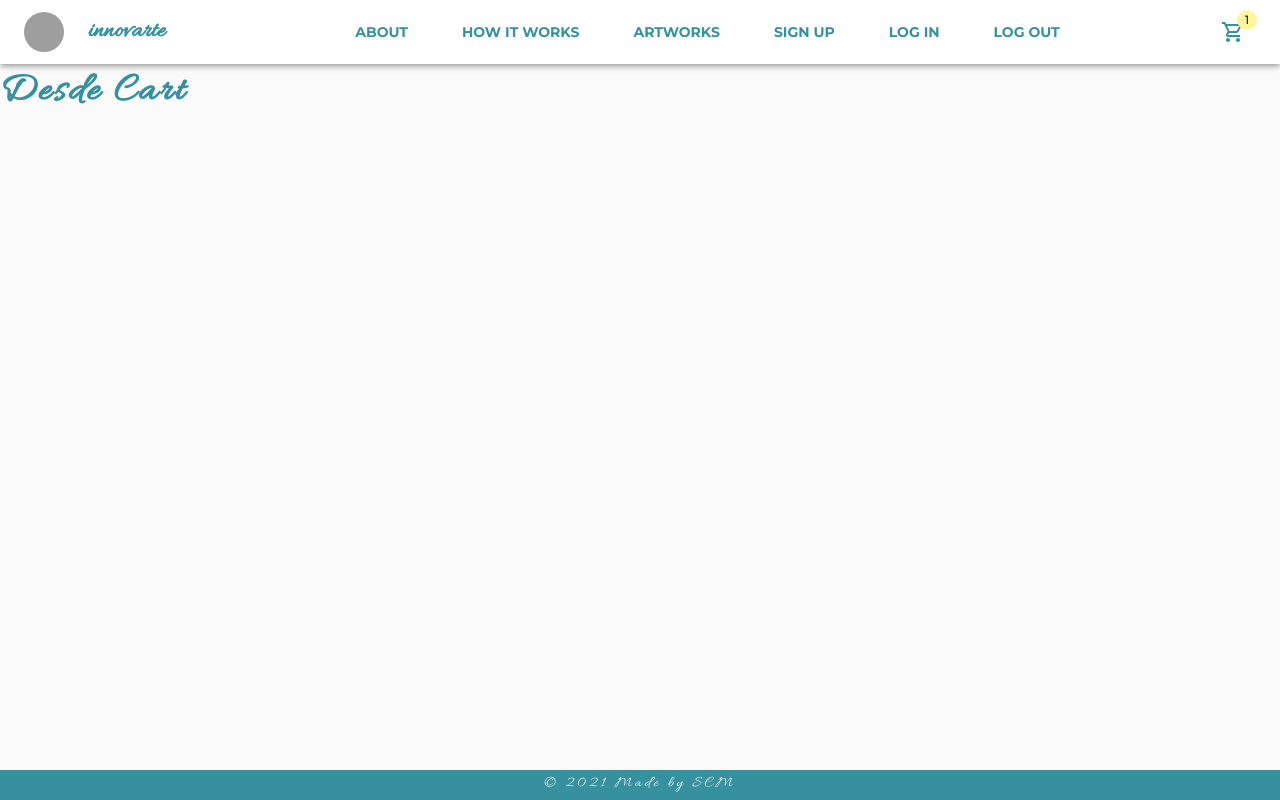
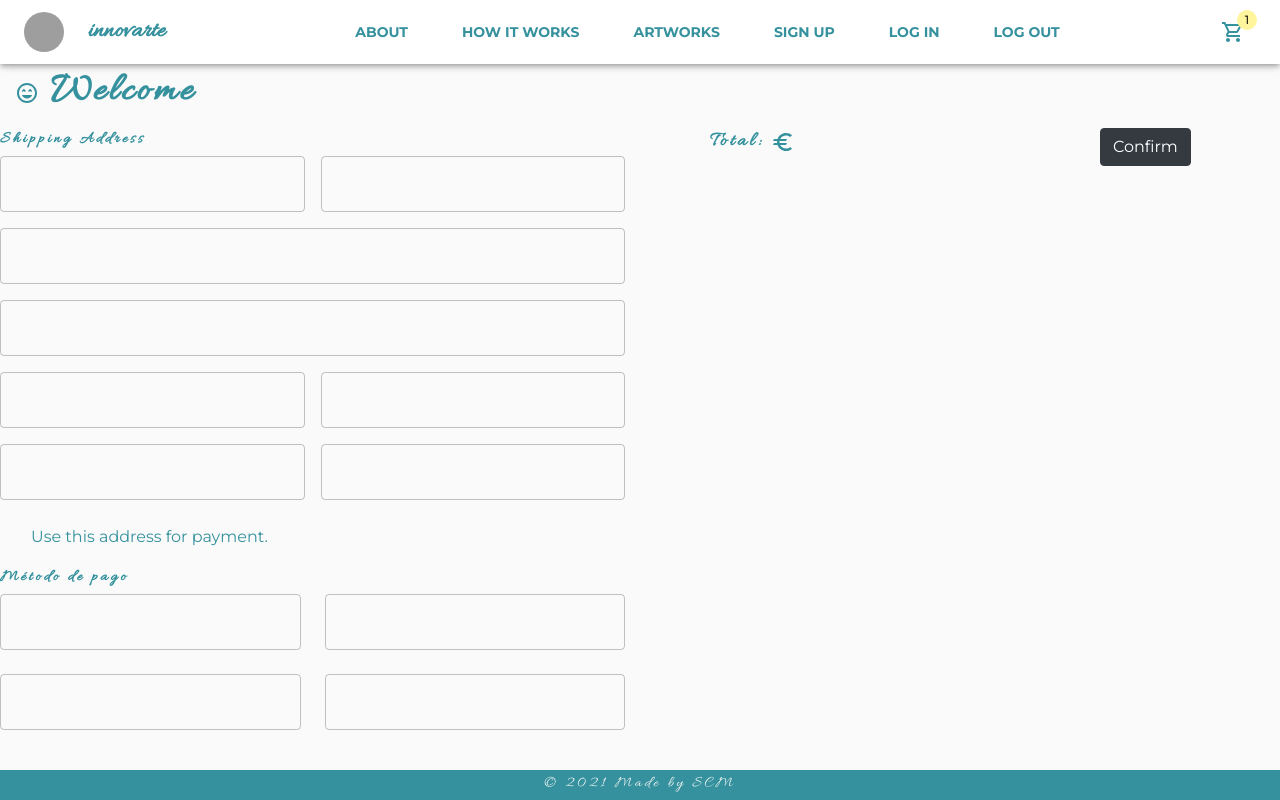
Before and after one commit to scmoreira/Innovarte-2.0, a React (Create React App) app in the folder client/: page /cart in a window 1280 px wide. Built offline with nearby package versions, Linux system fonts and the light colour scheme; grey boxes are pictures that could not be loaded.

Commit message:
finish styling auth forms, add cart html

```diff
--- a/client/src/components/pages/auth/Login.js
+++ b/client/src/components/pages/auth/Login.js
@@ -30,12 +30,11 @@ const Login = () => {
               margin='normal'
               required
               fullWidth
-              id='username'
               label='Username'
               name='username'
               autoComplete='username'
             />
-            <TextField
+          <TextField
               variant='outlined'
               margin='normal'
               required
@@ -43,8 +42,6 @@ const Login = () => {
               name='password'
               label='Password'
               type='password'
-              id='password'
-              autoComplete='current-password'
             />
             {/* <FormControlLabel
               control={<Checkbox value='remember' color='primary' />}
--- a/client/src/components/pages/auth/authForms.styles.js
+++ b/client/src/components/pages/auth/authForms.styles.js
@@ -2,14 +2,14 @@ import { makeStyles } from '@material-ui/core/styles';
 
 const useStyles = makeStyles((theme) => ({
     root: {
-      height: '100vh',
+    height: '100vh'
     },
     paper: {
-      margin: theme.spacing(10, 12),
+      margin: '80px auto',
       display: 'flex',
       flexDirection: 'column',
       alignItems: 'center',
-      maxWidth: '75%'
+      maxWidth: '50%'
     },
     avatar: {
       margin: theme.spacing(1),
@@ -18,7 +18,13 @@ const useStyles = makeStyles((theme) => ({
     },
     form: {
       width: '100%',
-      marginTop: theme.spacing(3)
+      marginTop: theme.spacing(3),
+      '& label': {
+        color: theme.palette.text.primary
+      }
+    },
+    radio: {
+      color: theme.palette.primary.main
     },
     submit: {
       margin: theme.spacing(3, 0, 2)
--- /dev/null
+++ b/client/src/components/pages/cart/AddressForm.js
@@ -0,0 +1,104 @@
+import React from 'react';
+
+import Grid from '@material-ui/core/Grid';
+import Typography from '@material-ui/core/Typography';
+import TextField from '@material-ui/core/TextField';
+import FormControlLabel from '@material-ui/core/FormControlLabel';
+import Checkbox from '@material-ui/core/Checkbox';
+
+const AddressForm = () => {
+    return (
+        <>
+            <Typography variant='h6' gutterBottom>Shipping Address</Typography>
+            <Grid container spacing={2}>
+                <Grid item xs={12} md={6}>
+                    <TextField
+                        required
+                        id='firstName'
+                        name='firstName'
+                        label='Name'
+                        fullWidth
+                        autoComplete='given-name'
+                        variant='outlined'
+                    />
+                </Grid>
+                <Grid item xs={12} md={6}>
+                    <TextField
+                        required
+                        id='lastName'
+                        name='lastName'
+                        label='Surname'
+                        fullWidth
+                        autoComplete='family-name'
+                        variant='outlined'
+                    />
+                </Grid>
+                <Grid item xs={12} md={12}>
+                    <TextField
+                        required
+                        id='address1'
+                        name='address1'
+                        label='Address'
+                        fullWidth
+                        autoComplete='shipping address-line1'
+                        variant='outlined'
+                    />
+                </Grid>
+                <Grid item xs={12} md={12}>
+                    <TextField
+                        id='address2'
+                        name='address2'
+                        label='Address line 2'
+                        fullWidth
+                        autoComplete='shipping address-line2'
+                        variant='outlined'
+                    />
+                </Grid>
+                <Grid item xs={12} md={6}>
+                    <TextField
+                        required
+                        id='city'
+                        name='city'
+                        label='City'
+                        fullWidth
+                        autoComplete='shipping address-level2'
+                        variant='outlined'
+                    />
+                </Grid>
+                <Grid item xs={12} md={6}>
+                    <TextField id='state' name='state' label='State' fullWidth variant='outlined' />
+                </Grid>
+                <Grid item xs={12} md={6}>
+                    <TextField
+                        required
+                        id='zip'
+                        name='zip'
+                        label='Postal Code'
+                        fullWidth
+                        autoComplete='shipping postal-code'
+                        variant='outlined'
+                    />
+                </Grid>
+                <Grid item xs={12} md={6}>
+                    <TextField
+                        required
+                        id='country'
+                        name='country'
+                        label='Country'
+                        fullWidth
+                        autoComplete='shipping country'
+                        variant='outlined'
+                    />
+                </Grid>
+                <Grid item xs={12}>
+                    <FormControlLabel
+                        control={<Checkbox color='secondary' name='saveAddress' value='yes' />}
+                        label='Use this address for payment.'
+                    />
+                </Grid>
+            </Grid>
+        </>
+    )
+}
+
+export default AddressForm;
--- /dev/null
+++ b/client/src/components/pages/cart/Checkout.js
@@ -0,0 +1,15 @@
+import React from 'react';
+
+import PaymentForm from './PaymentForm';
+import AddressForm from './AddressForm';
+
+const Checkout = () => {
+    return (
+        <>
+            <AddressForm />
+            <PaymentForm />
+        </>
+    )
+}
+
+export default Checkout;
--- a/client/src/components/pages/cart/ItemCard.js
+++ b/client/src/components/pages/cart/ItemCard.js
@@ -0,0 +1,56 @@
+import React from 'react';
+
+import Typography from '@material-ui/core/Typography';
+import Grid from '@material-ui/core/Grid';
+import Card from '@material-ui/core/Card';
+import CardActionArea from '@material-ui/core/CardActionArea';
+import CardContent from '@material-ui/core/CardContent';
+import CardMedia from '@material-ui/core/CardMedia';
+import DeleteForeverOutlinedIcon from '@material-ui/icons/DeleteForeverOutlined';
+
+import { makeStyles } from '@material-ui/core/styles';
+
+const useStyles = makeStyles({
+    card: {
+      display: 'flex',
+    },
+    cardDetails: {
+      flex: 1,
+    },
+    cardMedia: {
+      width: 160,
+    },
+});
+
+const ItemCard = item => {
+
+    const classes = useStyles();
+
+    return (
+        <Grid item xs={12} md={6}>
+            <CardActionArea component='a' href='#'>
+                <Card className={classes.card}>
+                    <CardMedia className={classes.cardMedia} image={item.image} />
+                    <div className={classes.cardDetails}>
+                        <CardContent>
+                        <Typography component='h2' variant='h5'>
+                            {item.title}
+                        </Typography>
+                        <Typography variant='body2' color='textSecondary'>
+                            {item.description}
+                        </Typography>
+                        <Typography variant='body2' paragraph>
+                            Materials: {item.materials} | Size: {item.size}
+                        </Typography>
+                        <Typography variant='body2'>
+                            <DeleteForeverOutlinedIcon  color='error' fontSize='large'/>
+                        </Typography>
+                        </CardContent>
+                    </div>
+                </Card>
+            </CardActionArea>
+        </Grid>
+    );
+}
+
+export default ItemCard;
--- a/client/src/components/pages/cart/PaymentForm.js
+++ b/client/src/components/pages/cart/PaymentForm.js
@@ -0,0 +1,44 @@
+import React from 'react';
+
+import Typography from '@material-ui/core/Typography';
+import Grid from '@material-ui/core/Grid';
+import TextField from '@material-ui/core/TextField';
+
+const PaymentForm = () => {
+    return(
+        <>
+            <Typography variant='h6' gutterBottom>Método de pago</Typography>
+            <Grid container spacing={3}>
+                <Grid item xs={12} md={6}>
+                    <TextField required id='cardName' label='Cardholder' fullWidth autoComplete='cc-name' variant='outlined'/>
+                </Grid>
+                <Grid item xs={12} md={6}>
+                    <TextField
+                        required
+                        id='cardNumber'
+                        label='Card Number'
+                        fullWidth
+                        autoComplete='cc-number'
+                        variant='outlined'
+                    />
+                </Grid>
+                <Grid item xs={12} md={6}>
+                    <TextField required id='expDate' label='Expiration date' fullWidth autoComplete='cc-exp' variant='outlined' />
+                </Grid>
+                <Grid item xs={12} md={6}>
+                    <TextField
+                        required
+                        id='cvv'
+                        label='CVV'
+                        helperText='Verification code'
+                        fullWidth
+                        autoComplete='cc-csc'
+                        variant='outlined'
+                    />
+                </Grid>
+            </Grid>
+        </>
+    )
+}
+
+export default PaymentForm;
--- a/client/src/components/pages/cart/index.js
+++ b/client/src/components/pages/cart/index.js
@@ -1,9 +1,44 @@
 import React from 'react';
+import { Link } from 'react-router-dom';
 
-const Cart = () => {
+import Checkout from './Checkout';
+import ItemCard from './ItemCard';
+
+import EuroOutlinedIcon from '@material-ui/icons/EuroOutlined';
+import SentimentVerySatisfiedOutlinedIcon from '@material-ui/icons/SentimentVerySatisfiedOutlined';
+
+const Cart = items => {
     return (
         <div>
-            <h1>Desde Cart</h1>
+           <main id='cart'>
+                <section className='container-fluid'>
+                    <h1><SentimentVerySatisfiedOutlinedIcon /> Welcome</h1>
+                    {/* {this.state.cartItemsInfo.length === 0 && <h3>Tu cesta está vacía! <Link to='/artworks'> Comprar</Link></h3>} */}
+                </section>
+
+                <section className='row cart-body'>
+                    <div className='col-md-6'>
+                        <Checkout />
+                    </div>
+                    <div className='col-md-6 items'>
+                        <ul >
+                            {/* {items.map(item =>
+                                <ItemCard key={item._id} item={{...item}} handleDelete={this.handleDelete} />
+                            )} */}
+                            <div className='payconfirm container-fluid'>
+                                    <div className='row'>
+                                        <div className='col-9 col-lg-8'>
+                                            <h5>Total:  <EuroOutlinedIcon /></h5>
+                                        </div>
+                                        <div className='col-3 col-lg-4'>
+                                            <button className='btn btn-dark'>Confirm</button>
+                                        </div>
+                                    </div>
+                            </div>
+                        </ul>
+                    </div>
+                 </section>
+             </main>
         </div>
     );
 }
```
Also changed, not shown: client/src/components/pages/auth/Signup.js (+24 -19 lines), 1 other file (tests, documents, lock files or other folders).
